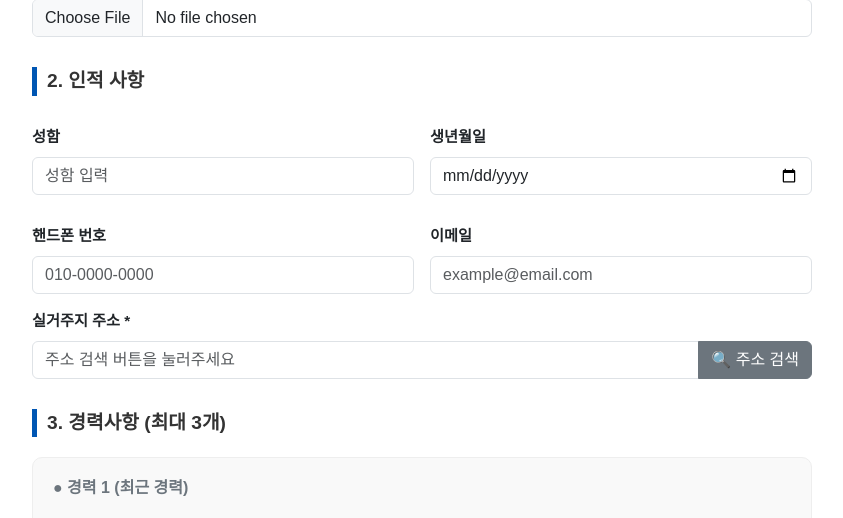
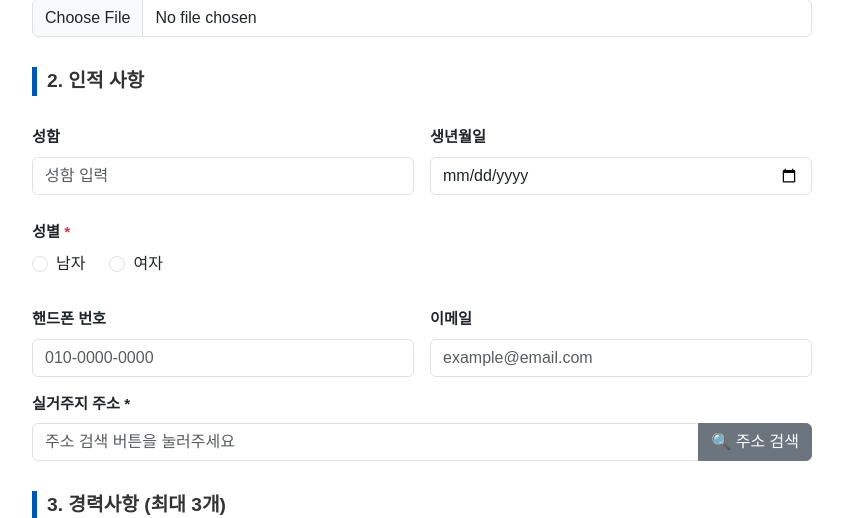
Before and after one commit to ashaile/Humetix-Web, a Flask app: page /apply in a window 1280 px wide. Shown: the part 244-762 px from the top of the page, without its empty margins (218-1061 px from the left). Run offline with Flask 3, Linux system fonts and the light colour scheme; parts of the project's set-up code (start-up, migrations or seed data) failed here and were passed over; some libraries are stand-ins or nearby versions.

Commit message:
fix: Finalize gender field and admin search implementation

```diff
--- a/templates/apply.html
+++ b/templates/apply.html
@@ -100,6 +100,20 @@
                             class="form-control" placeholder="성함 입력" required></div>
                     <div class="col-6"><label class="form-label">생년월일</label><input type="date" name="birth"
                             class="form-control" required></div>
+                </div>
+                <!-- 성별 추가 -->
+                <div class="mt-3">
+                    <label class="form-label">성별 <span class="text-danger">*</span></label>
+                    <div class="d-flex gap-4">
+                        <div class="form-check">
+                            <input class="form-check-input" type="radio" name="gender" id="gender_m" value="남" required>
+                            <label class="form-check-label" for="gender_m">남자</label>
+                        </div>
+                        <div class="form-check">
+                            <input class="form-check-input" type="radio" name="gender" id="gender_f" value="여" required>
+                            <label class="form-check-label" for="gender_f">여자</label>
+                        </div>
+                    </div>
                 </div>
                 <div class="row g-3 mt-1">
                     <div class="col-6"><label class="form-label">핸드폰 번호</label><input type="tel" name="phone"
```
